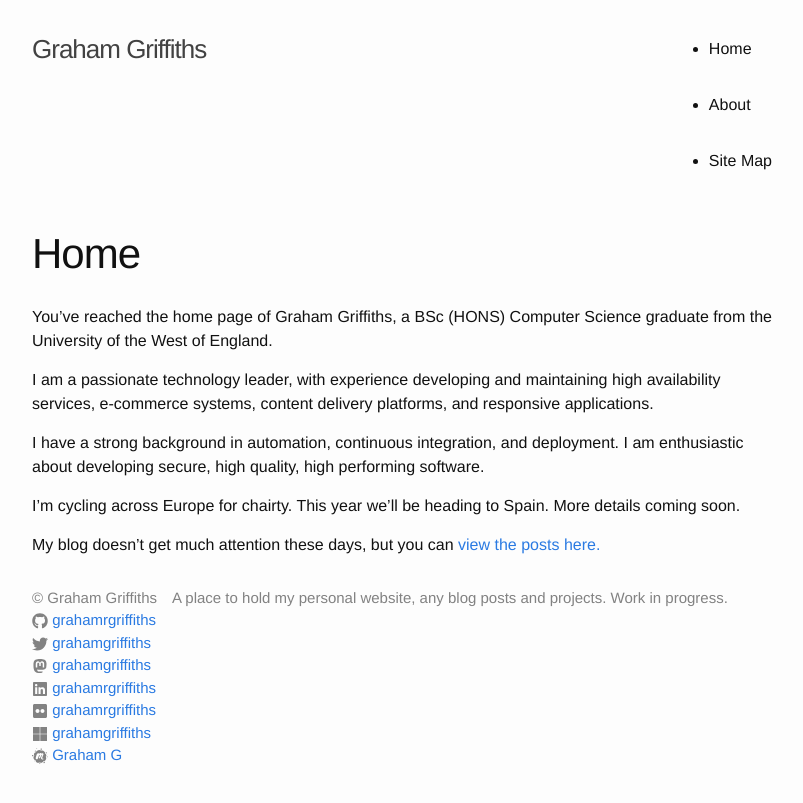
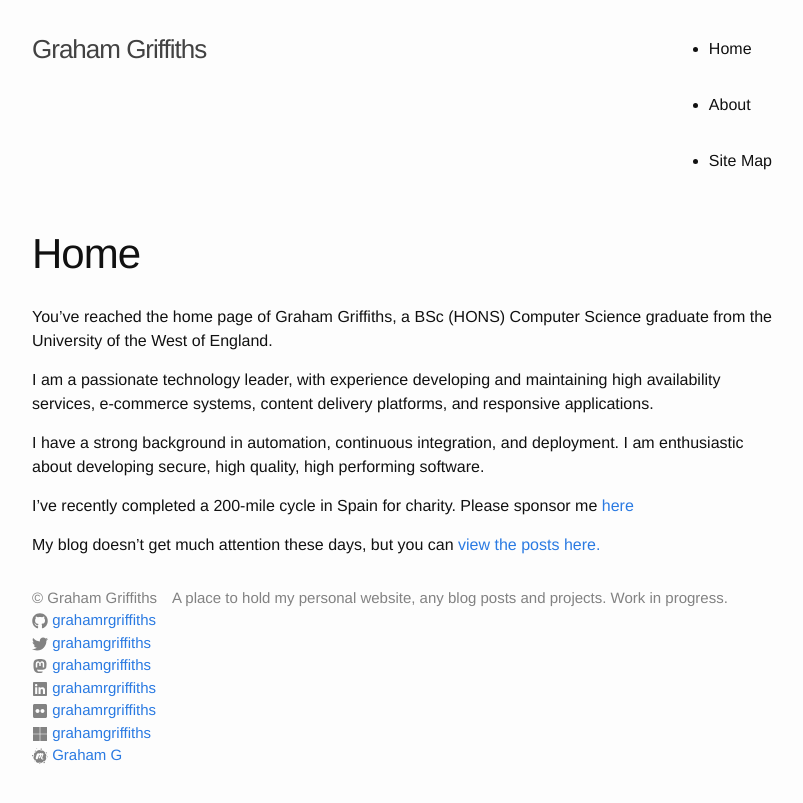
Before and after one commit to grahamrgriffiths/grahamrgriffiths.github.io, a Jekyll site: the page built from home.md, in a window 1280 px wide. Shown: the top 803 px of the page, without its empty margins (238-1041 px from the left). Built offline with Jekyll 4.4.1, drawn with Linux system fonts in a browser that asks for light colours; nearby versions of some CDN libraries.

Commit message:
Updated cycle detail

```diff
--- a/home.md
+++ b/home.md
@@ -10,6 +10,6 @@ I am a passionate technology leader, with experience developing and maintaining
 
 I have a strong background in automation, continuous integration, and deployment. I am enthusiastic about developing secure, high quality, high performing software.
 
-I'm cycling across Europe for chairty. This year we'll be heading to Spain. More details coming soon.
+I've recently completed a 200-mile cycle in Spain for charity. Please sponsor me [here](https://www.justgiving.com/fundraising/gg-54321-2023)
 
 My blog doesn't get much attention these days, but you can [view the posts here.]({{ site.url }})
```
